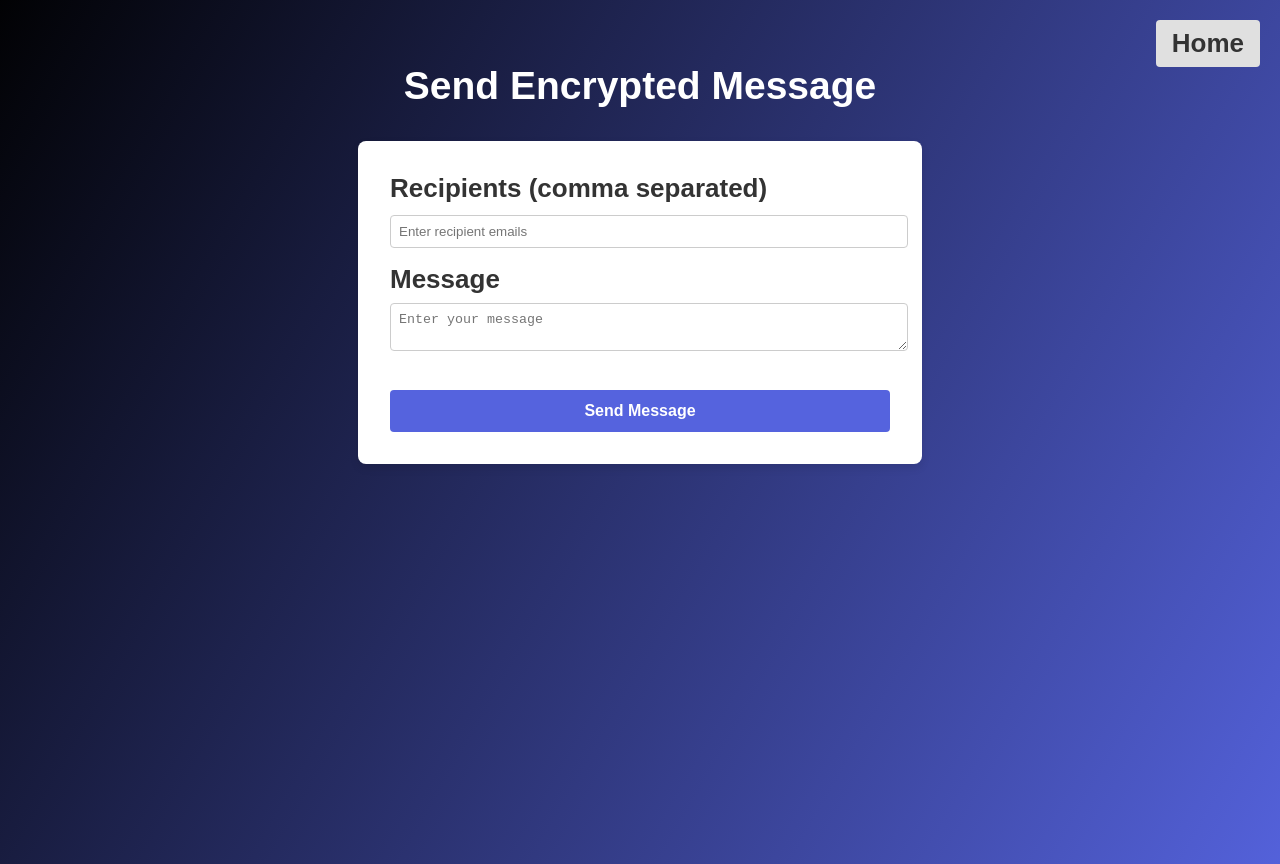
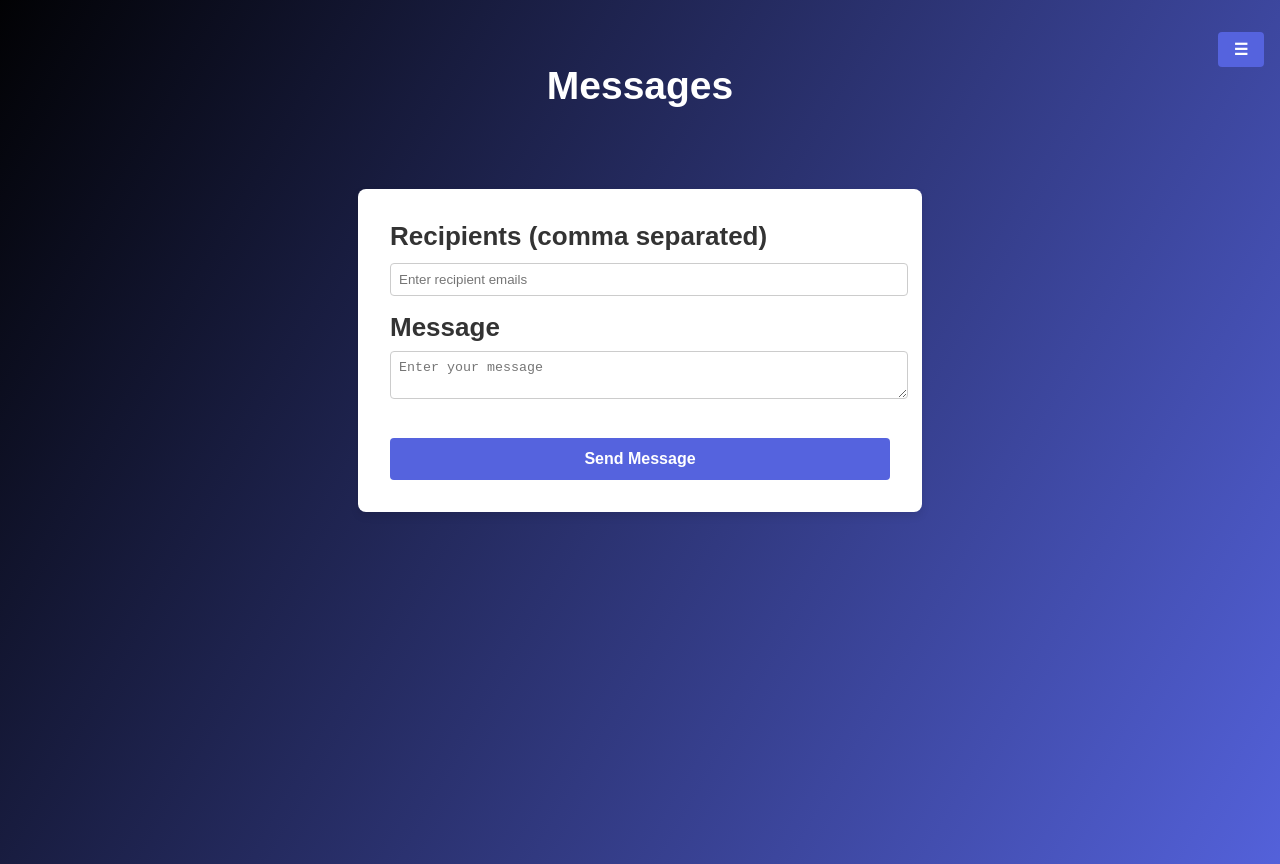
Before and after one commit to chysom9/CryptLink, a React (Create React App) app in the folder cryptlinkapp/: page /messaging in a window 1280 px wide. Shown: the top 864 px of the page. Built offline with nearby package versions, Linux system fonts and the light colour scheme.

Commit message:
menu creation

```diff
--- a/cryptlinkapp/src/JS/Home.js
+++ b/cryptlinkapp/src/JS/Home.js
@@ -1,6 +1,9 @@
 import React, { useEffect } from "react";
 import { useNavigate } from "react-router-dom";
 import "../css/Home.css";
+
+import { ReactComponent as HomeLogo } from "../SVG/home_logo.svg";
+
 
 function Home() {
   const navigate = useNavigate();
@@ -24,8 +27,8 @@ function Home() {
 
   return (
     <div className="home-container">
+      <HomeLogo className="home-logo" />
       <h1>Welcome to CryptLink</h1>
-      <p>You have successfully logged in.</p>
 
       {/* Navigation buttons for additional features */}
       <button className="home-button" onClick={() => navigate("/messaging")}>
--- a/cryptlinkapp/src/JS/file_storage.js
+++ b/cryptlinkapp/src/JS/file_storage.js
@@ -7,6 +7,12 @@ function EncryptedFiles() {
   const [selectedFile, setSelectedFile] = useState(null);
   const [status, setStatus] = useState("");
   const [storedFiles, setStoredFiles] = useState([]);
+  const [isMenuOpen, setIsMenuOpen] = useState(false);
+
+  const toggleMenu = () => {
+    setIsMenuOpen((prev) => !prev);
+  };
+
 
   // Simulated file encryption (for demonstration only)
   const encryptFile = (file) => {
@@ -48,8 +54,31 @@ function EncryptedFiles() {
 
   return (
     <div className="files-container">
-      <Link to="/home" className="home-button-top">Home</Link>
-      <h2>Secure Encrypted File Storage</h2>
+      {/* Top-right Menu Toggle Button */}
+      <button
+        className="menu-toggle"
+        onClick={toggleMenu}
+        aria-label="Toggle menu"
+        aria-expanded={isMenuOpen}
+      >
+        ☰
+      </button>
+
+      {/* Collapsible Menu (without separate close button) */}
+      {isMenuOpen && (
+        <nav className="menu">
+          <ul>
+            <li>
+              <Link to="/home" onClick={toggleMenu}>Home</Link>
+            </li>
+            <li>
+              <Link to="/messaging" onClick={toggleMenu}>Messaging</Link>
+            </li>
+          </ul>
+        </nav>
+      )}
+
+      <h2>File Storage</h2>
       <form className="files-form" onSubmit={handleUpload}>
         <div className="form-group">
           <label htmlFor="file">Select File</label>
--- a/cryptlinkapp/src/JS/messaging.js
+++ b/cryptlinkapp/src/JS/messaging.js
@@ -7,6 +7,11 @@ function Messaging() {
   const [recipients, setRecipients] = useState("");
   const [message, setMessage] = useState("");
   const [status, setStatus] = useState("");
+  const [isMenuOpen, setIsMenuOpen] = useState(false);
+
+  const toggleMenu = () => {
+    setIsMenuOpen(!isMenuOpen);
+  }
 
   // Simulated encryption function (for demo purposes only)
   const encryptMessage = (msg) => {
@@ -41,8 +46,31 @@ function Messaging() {
 
   return (
     <div className="messages-container">
-      <Link to="/home" className="home-button-top">Home</Link>
-      <h2>Send Encrypted Message</h2>
+      {/* Top-right Menu Toggle */}
+      <button
+        className="menu-toggle"
+        onClick={toggleMenu}
+        aria-label="Toggle menu"
+        aria-expanded={isMenuOpen}
+      >
+        ☰
+      </button>
+
+      {/* Collapsible Menu */}
+      {isMenuOpen && (
+        <nav className="menu">
+          <ul>
+            <li>
+              <Link to="/home" onClick={toggleMenu}>Home</Link>
+            </li>
+            <li>
+              <Link to="/file_storage" onClick={toggleMenu}>File Storage</Link>
+            </li>
+          </ul>
+        </nav>
+      )}
+
+      <h2>Messages</h2>
       <form className="messages-form" onSubmit={handleSubmit}>
         <div className="form-group">
           <label htmlFor="recipients">Recipients (comma separated)</label>
--- a/cryptlinkapp/src/css/file_storage.css
+++ b/cryptlinkapp/src/css/file_storage.css
@@ -1,4 +1,5 @@
 .files-container {
+  position: relative;
   display: flex;
   flex-direction: column;
   align-items: center;
@@ -10,6 +11,71 @@
   font-family: Arial, sans-serif;
 }
 
+/* Top-right Menu Toggle Button */
+.menu-toggle {
+  position: fixed;
+  top: 1rem;
+  right: 1rem;
+  display: inline-block;
+  width: auto;
+  background-color: #5563DE;
+  color: white;
+  border: none;
+  border-radius: 4px;
+  padding: 0.5rem 1rem;
+  cursor: pointer;
+  font-size: 1rem;
+  z-index: 9999;
+}
+
+.menu-toggle:hover {
+  background-color: #4151c9;
+}
+
+/* Collapsible Menu Styles */
+.menu {
+  position: fixed;
+  top: 1rem;
+  right: 1rem;
+  width: 250px;
+  background-color: #333;
+  color: white;
+  padding: 1rem;
+  z-index: 9998;
+  display: flex;
+  flex-direction: column;
+  box-sizing: border-box;
+}
+
+.menu ul {
+  list-style: none;
+  padding: 0;
+  margin: 0;
+  margin-top: 1rem;
+}
+
+.menu li {
+  margin-bottom: 1rem;
+}
+
+.menu a {
+  display: block;
+  width: 100%;
+  box-sizing: border-box;
+  padding: 0.75rem 1rem;
+  background-color: #5563DE;
+  color: #fff;
+  text-decoration: none;
+  font-weight: bold;
+  border-radius: 4px;
+  text-align: center;
+}
+
+.menu a:hover {
+  background-color: #4151c9;
+}
+
+/* File upload form styles */
 .files-form {
   background: #ffffff;
   padding: 2rem;
@@ -18,6 +84,7 @@
   max-width: 90%;
   box-shadow: 0 4px 8px rgba(0, 0, 0, 0.1);
   color: #333;
+  margin-top: 3rem;
 }
 
 .form-group {
@@ -33,6 +100,9 @@
 
 .form-group input[type="file"] {
   width: 100%;
+  padding: 0.5rem;
+  border: 1px solid #ccc;
+  border-radius: 4px;
 }
 
 button {
--- a/cryptlinkapp/src/css/messaging.css
+++ b/cryptlinkapp/src/css/messaging.css
@@ -1,4 +1,5 @@
 .messages-container {
+    position: relative; /* For positioning the menu in the top-right */
     display: flex;
     flex-direction: column;
     align-items: center;
@@ -8,9 +9,74 @@
     background: linear-gradient(120deg, #000000, #5563DE);
     color: #fff;
     font-family: Arial, sans-serif;
-
   }
 
+  /* Top-right Menu Toggle Button */
+  .menu-toggle {
+    position: fixed;
+    top: 1rem;
+    right: 1rem;
+    display: inline-block;
+    width: auto;
+    background-color: #5563DE;
+    color: white;
+    border: none;
+    border-radius: 4px;
+    padding: 0.5rem 1rem;
+    cursor: pointer;
+    font-size: 1rem;
+    z-index: 9999;
+  }
+
+  .menu-toggle:hover {
+    background-color: #4151c9;
+  }
+
+  /* Collapsible Menu Styles */
+  .menu {
+    position: fixed;
+    top: 1rem;
+    right: 1rem;
+    width: 250px;
+    background-color: #333;
+    color: white;
+    padding: 1rem;
+    z-index: 9998;
+    display: flex;
+    flex-direction: column;
+    box-sizing: border-box; /* Ensure padding is included in the 250px width */
+  }
+
+  .menu ul {
+    list-style: none;
+    padding: 0;
+    margin: 0; /* Remove default margin */
+    margin-top: 1rem;
+  }
+
+  .menu li {
+    margin-bottom: 1rem;
+  }
+
+  /* Menu links styled like buttons */
+  .menu a {
+    display: block;
+    width: 100%;                  /* Fill the available menu width */
+    box-sizing: border-box;       /* Include link padding in total width */
+    padding: 0.75rem 1rem;        /* Reduced horizontal padding to fit inside .menu */
+    background-color: #5563DE;
+    color: #fff;
+    text-decoration: none;
+    font-weight: bold;
+    border-radius: 4px;
+    text-align: center;
+  }
+
+  .menu a:hover {
+    background-color: #4151c9;
+  }
+
+  /* Existing styles for the messaging form */
   .messages-form {
     background: #ffffff;
     padding: 2rem;
@@ -19,6 +85,7 @@
     max-width: 90%;
     box-shadow: 0 4px 8px rgba(0, 0, 0, 0.1);
     color: #333;
+    margin-top: 3rem;
   }
 
   .form-group {
```
Lines whose indentation alone changed are shown as unchanged.
